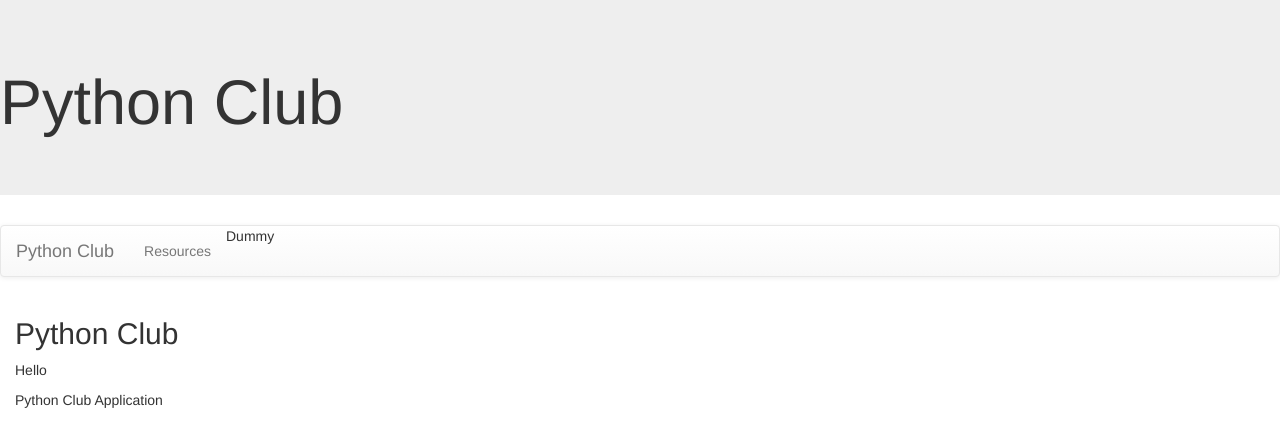
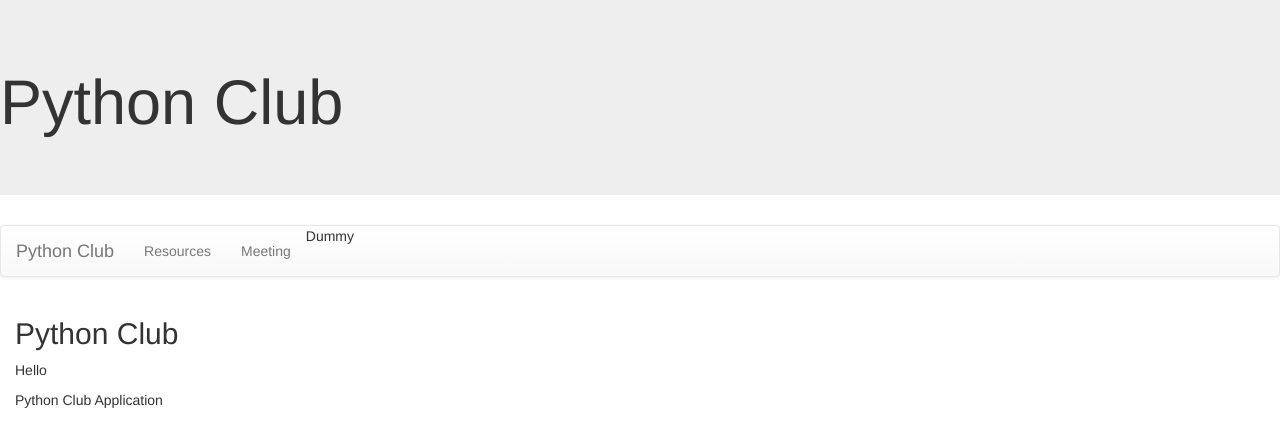
Before and after one commit to Yuqiangtan/PythonClub, a Django app: page /club/ in a window 1280 px wide. Shown: the top 439 px of the page. Run offline with Django 3.2, Linux system fonts and the light colour scheme; some libraries are stand-ins or nearby versions.

Commit message:
Add files via upload

```diff
--- a/club/templates/base.html
+++ b/club/templates/base.html
@@ -17,6 +17,7 @@
 </div>
 <ul class="nav navbar-nav">
 <li><a href="{% url 'resources' %}">Resources</a></li>
+<li><a href="{% url 'meeting' %}">Meeting</a></li>
 <li>Dummy</li>
 </ul>
 </div>
```
